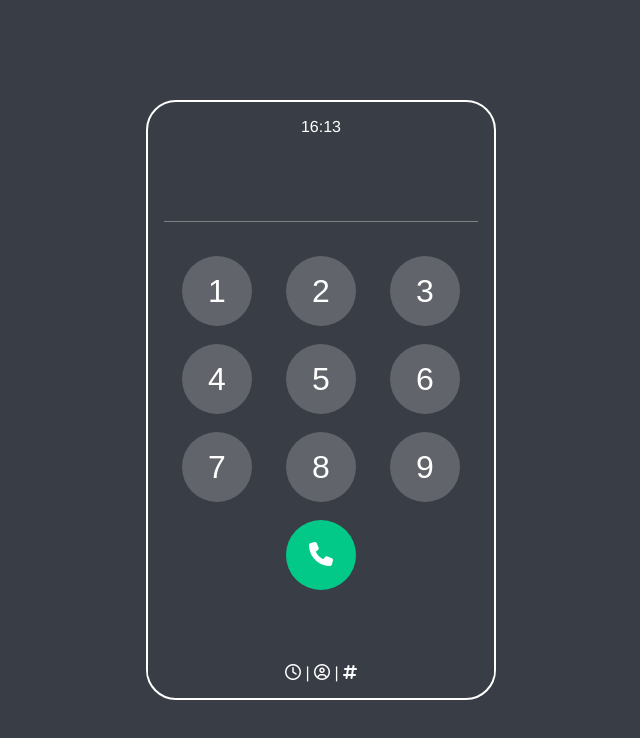
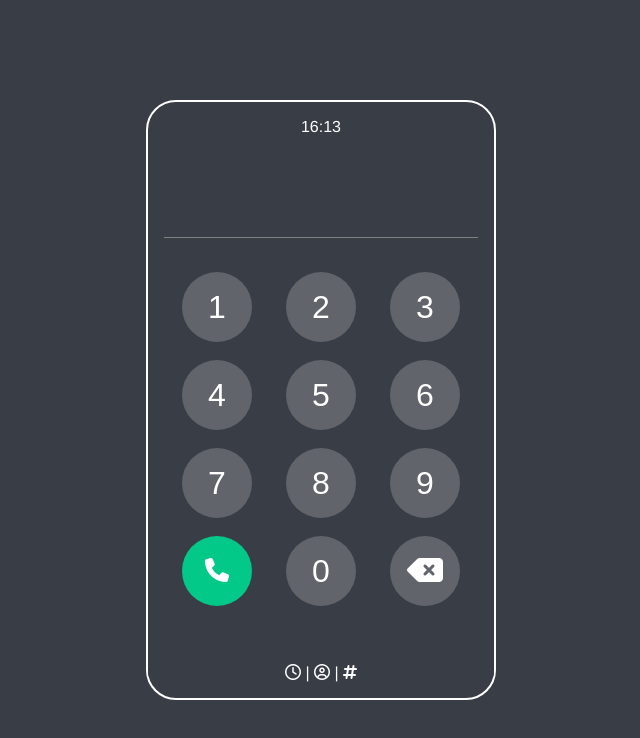
Before and after one commit to TobogganDev/VUEJS_PHONE-APP, a Vue app: page /#/appels in a window 1280 px wide. Shown: the top 738 px of the page, without its empty margins (319-959 px from the left). Built offline with nearby package versions, Linux system fonts and the light colour scheme.

Commit message:
:sparkles: call

```diff
--- a/src/views/AppelsView.vue
+++ b/src/views/AppelsView.vue
@@ -1,9 +1,9 @@
 <template>
   <div>
-    <form action="" name="phoneNumber">
-      <input type="tel" name="tel" id="tel" >
-      <span></span>
-    </form>
+    <div class="top-call">
+      <input type="text" v-model="newCaller.name" >
+      <span v-if="findContact">{{ findContact.name }}</span>
+    </div>
 
     <table>
       <tr>
@@ -40,19 +40,62 @@
         <td><button class="button" type="button" value="3" @click="insert(9)">9</button>
         </td>
       </tr>
+      <tr>
+        <td>
+          <form action="" @submit.prevent="newCall">
+
+        <button type="submit" id="call">
+          <i class="fa-solid fa-phone"></i>
+        </button>
+
+      </form>
+        </td>
+        <td><button class="button" type="button" value="3" @click="insert(0)">0</button></td>
+        <button id="erase" @click="back">
+        <i class="fa-solid fa-delete-left"></i>
+      </button>
+      </tr>
     </table>
+    <div class="important">
 
-    <button type="submit" id="call">
-      <i class="fa-solid fa-phone"></i>
-    </button>
+
+    </div>
+
+
   </div>
 </template>
 <script>
 export default {
   name: 'AppelsView',
+  data() {
+    return {
+      newCaller: {
+        name: "",
+      },
+    }
+  },
+  computed: {
+    findContact() {
+      return this.$store.state.contact.find(perso => perso.phone === this.newCaller.name)
+    }
+  },
   methods: {
     insert(num){
-      document.phoneNumber.tel.value = document.phoneNumber.tel.value+num;
+      this.newCaller.name += num;
+    },
+    back(){
+      let name = this.newCaller.name
+      this.newCaller.name = name.substring(0,name.length-1)
+    },
+    newCall(){
+      if(this.findContact){
+        this.newCaller.name = this.findContact.name
+      }
+      this.$store.commit('missedCalls',this.newCaller)
+      this.num = ''
+      this.newCaller= {
+        name: '',
+      }
     }
   }
 
@@ -63,16 +106,19 @@ div{
   text-align: center;
   padding-top: 1rem;
 }
-form{
+
+.top-call{
   border-bottom: 1px solid gray;
+
 }
+
 input{
+  width: 100%;
   padding: 1rem 2rem;
   background-color: transparent;
   border: none;
   outline: none;
   font-size: 2rem;
-  width: 100%;
   color: white;
 }
 span{
@@ -101,5 +147,4 @@ button:active{
   background-color: #03C988;
 }
 
-
 </style>
```
